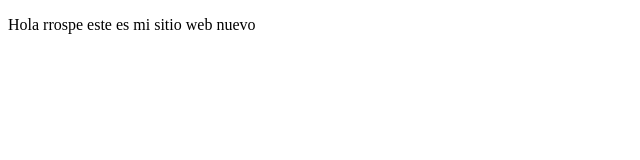
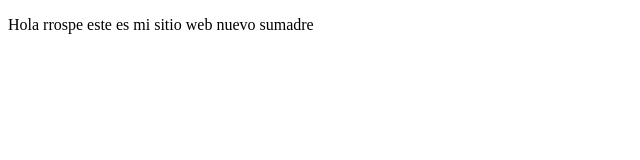
Before and after one commit to 2001juan/proyectoDemoCursoPW, a plain HTML site: page index.html in a window 1280 px wide. Shown: the full height of the page, 0-640 px from the left. Drawn offline with Linux system fonts and the light colour scheme.

Commit message:
cambios se puso palabra

```diff
--- a/index.html
+++ b/index.html
@@ -4,9 +4,9 @@
     <meta charset="UTF-8">
     <meta http-equiv="X-UA-Compatible" content="IE=edge">
     <meta name="viewport" content="width=device-width, initial-scale=1.0">
-    <title>Hola perros</title>
+    <title>Hi perros</title>
 </head>
 <body>
-    <p>Hola rrospe este es mi sitio web nuevo</p>
+    <p>Hola rrospe este es mi sitio web nuevo sumadre</p>
 </body>
 </html>
```
